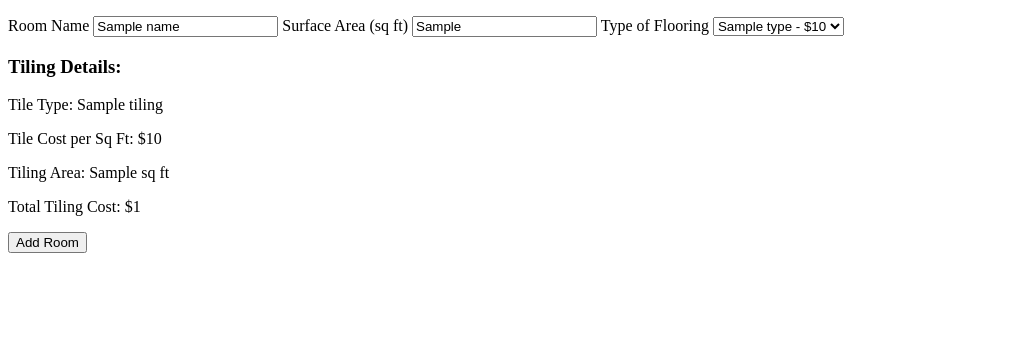
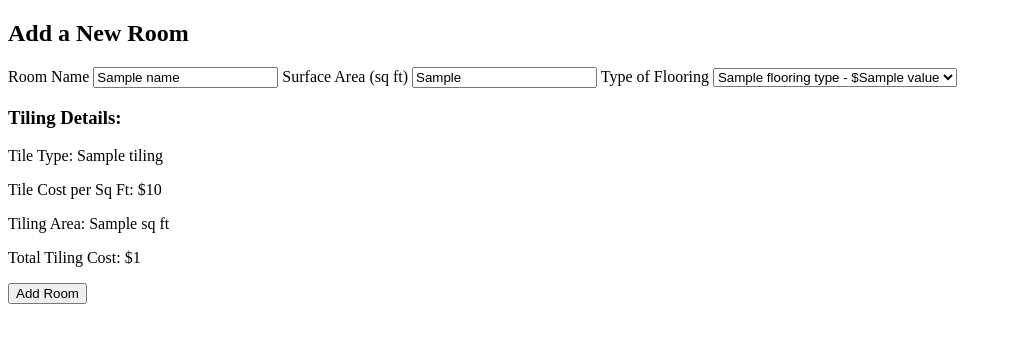
Before and after one commit to aceralrighty/python_final, a Flask app: template templates/add_room.html in a window 1280 px wide. Shown: the part 106-449 px from the top of the page, without its empty margins (0-1012 px from the left). Run offline with Flask 3, Linux system fonts and the light colour scheme; the template is opened without the code that fills it: most values are stand-ins (such as "Sample title", 1, 10 or a date in 2020).

Commit message:
Fixed enums to show on select menus in add_room.html

```diff
--- a/main.py
+++ b/main.py
@@ -5,7 +5,7 @@ from sqlalchemy.orm import sessionmaker
 
 import matplotlib.pyplot as plt
 import seaborn as sns
-from models import Room, Supply
+from models import Room, Supply, FloorType, TileType
 
 app = Flask(__name__, )
 app.secret_key = "secret"
@@ -28,8 +28,11 @@ def add_room():
     if request.method == "POST":
         session["name"] = request.form["name"]
         session["surface_area"] = float(request.form["surface_area"])
-        session["flooring_type"] = request.form["flooring_type"]
-        session["flooring_cost_per_sqft"] = float(request.form["flooring_cost_per_sqft"])
+
+        floor_type = request.form["flooring_type"]
+        session["flooring_type"] = floor_type
+        session["flooring_cost_per_sqft"] = float(getattr(FloorType, floor_type).value)
+
         session["tiling"] = request.form["tiling"]
         session["tiling_cost_per_sqft"] = float(request.form["tiling_cost_per_sqft"])
         session["tiling_area"] = float(request.form["tiling_area"])
@@ -67,7 +70,7 @@ def add_room():
             **costs
         )
 
-    return render_template("add_room.html")
+    return render_template("add_room.html", flooring_types=FloorType.__members__.items(), flooring_tiles=TileType.__members__.items())
 
 
 @app.route("/edit_room")
--- a/templates/add_room.html
+++ b/templates/add_room.html
@@ -11,6 +11,7 @@
 {% extends "layout.html" %}
 
 {% block content %}
+    <h2>Add a New Room</h2>
     <form action="/add_room" method="post">
         <label for="name">Room Name</label>
         <input id="name" name="name" type="text" value="{{ name }}">
@@ -20,17 +21,16 @@
 
         <label for="flooring_type">Type of Flooring</label>
         <select id="flooring_type" name="flooring_type">
-            {% for flooring_type in flooring_types %}
-                <option value="{{ flooring_type }}">{{ flooring_type['type'] }} - ${{ flooring_type['price'] }}</option>
+            {% for name, value in flooring_types %}
+                <option value="{{ name }}">{{ name.capitalize() }} - ${{ value.value }}</option>
             {% endfor %}
         </select>
 
         {% if tiling == 'yes' %}
             <label for="flooring_tile">Flooring Tile</label>
             <select id="flooring_tile" name="flooring_tile">
-                {% for flooring_tile in flooring_tiles %}
-                    <option value="{{ flooring_tile }}">{{ flooring_tile['type'] }} -
-                        ${{ flooring_tile['price'] }}</option>
+                {% for name, value in flooring_tiles %}
+                    <option value="{{ name }}">{{ name.capitalize() }} - ${{ value.value }}</option>
                 {% endfor %}
             </select>
         {% endif %}
```
Also changed, not shown: models.py (+8 -9 lines).
